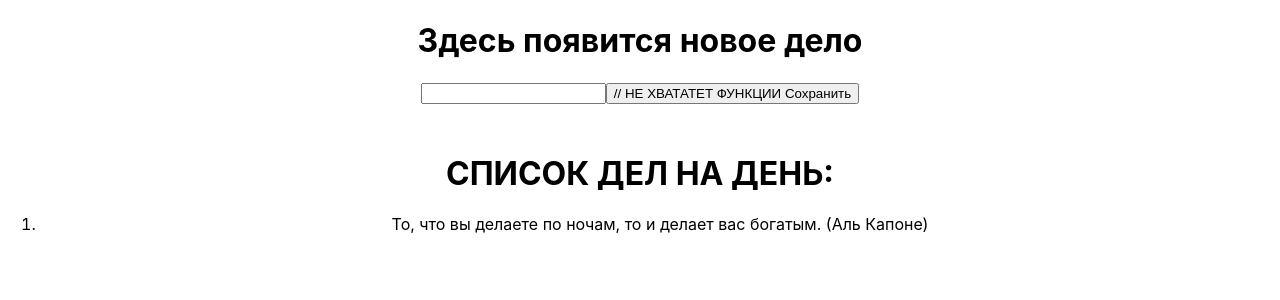
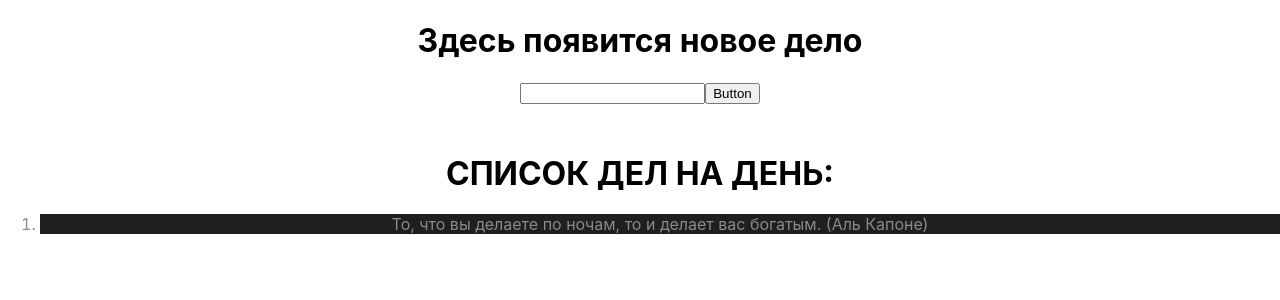
Before and after one commit to uladzidu/new-incubator-hw, a React (Create React App) app: page / in a window 1280 px wide. Shown: the top 300 px of the page. Built offline with nearby package versions, Linux system fonts and the light colour scheme.

Commit message:
task 4 test

```diff
--- a/src/App.tsx
+++ b/src/App.tsx
@@ -9,8 +9,8 @@
     <div className="App">
       {/*<HW1 />*/}
       {/*<HW2 />*/}
-      <HW3 />
-      {/*<HW4 />*/}
+      {/*<HW3 />*/}
+      <HW4 />
     </div>
   );
 }
--- a/src/HW/4/Button.tsx
+++ b/src/HW/4/Button.tsx
@@ -1,15 +1,16 @@
 type ButtonPropsType = {
-  callBack: any // НУЖНО ПРОТИПИЗИРОВАТЬ
-  name: any // НУЖНО ПРОТИПИЗИРОВАТЬ
+  callBack: () => void // НУЖНО ПРОТИПИЗИРОВАТЬ
+  name: string // НУЖНО ПРОТИПИЗИРОВАТЬ
 };
 
 export const Button = (props: ButtonPropsType) => {
   const callBackHandler = () => {
     // НУЖНО ДОПИСАТЬ
+    props.callBack()
   };
 
   return (
-    <button id={'hw04-button'} onClick={callBackHandler}>
+    <button id={'hw04-button'} onClick={() => callBackHandler()}>
       {props.name}
     </button>
   );
--- a/src/HW/4/HW4.tsx
+++ b/src/HW/4/HW4.tsx
@@ -24,27 +24,27 @@
 
   return (
     <div id={'hw04'}>
-      {/*{currentText ? (*/}
-      {/*  <h1 id={'hw04-text'}>{currentText}</h1>*/}
-      {/*) : (*/}
-      {/*  <h1 id={'hw04-default-text'}>Здесь появится новое дело</h1>*/}
-      {/*)}*/}
+      {currentText ? (
+        <h1 id={'hw04-text'}>{currentText}</h1>
+      ) : (
+        <h1 id={'hw04-default-text'}>Здесь появится новое дело</h1>
+      )}
 
-      {/*<Input НЕ ХВАТАЕТ АРГУМЕНТОВ />*/}
+      <Input currentText={currentText} setCurrentText={setCurrentText} />
 
-      {/*<Button НЕ ХВАТАЕТ АРГУМЕНТОВ />*/}
+      <Button name={'Button'} callBack={handleSave} />
 
-      {/*<h1 style={{ marginTop: '50px' }}>СПИСОК ДЕЛ НА ДЕНЬ:</h1>*/}
+      <h1 style={{ marginTop: '50px' }}>СПИСОК ДЕЛ НА ДЕНЬ:</h1>
 
-      {/*<ol id={'hw04-tasks'}>*/}
-      {/*  {texts.map((el, index) => {*/}
-      {/*    return (*/}
-      {/*      <li key={index} id={`hw04-task-${index}`} className={ЕСЛИ ЧЕТН ? S.chetNechet : ''}>*/}
-      {/*        {el}*/}
-      {/*      </li>*/}
-      {/*    );*/}
-      {/*  })}*/}
-      {/*</ol>*/}
+      <ol id={'hw04-tasks'}>
+        {texts.map((el, index) => {
+          return (
+            <li key={index} id={`hw04-task-${index}`} className={index %2 == 0 ? s.chetNechet : ''}>
+              {el}
+            </li>
+          );
+        })}
+      </ol>
     </div>
   );
 };
--- a/src/HW/4/Input.tsx
+++ b/src/HW/4/Input.tsx
@@ -1,14 +1,17 @@
+import React from "react";
+
 type InputPropsType = {
-	currentText: any // НУЖНО ПРОТИПИЗИРОВАТЬ
-	setCurrentText: any // НУЖНО ПРОТИПИЗИРОВАТЬ
+	currentText: string // НУЖНО ПРОТИПИЗИРОВАТЬ
+	setCurrentText: (event : string) => void // НУЖНО ПРОТИПИЗИРОВАТЬ
 };
 
 export const Input = (props: InputPropsType) => {
-	const onChangeHandler = (event: 'НУЖНО ПРОТИПИЗИРОВАТЬ') => {
+	const onChangeHandler = (event: React.ChangeEvent<HTMLInputElement>) => {
 		// НУЖНО ДОПИСАТЬ
+		props.setCurrentText(event.currentTarget.value)
 	};
 
-	// return (
-	//   <input id={'hw04-input'} type="text" value={props.currentText} onChange={onChangeHandler} />
-	// );
+	return (
+	  <input id={'hw04-input'} type="text" value={props.currentText} onChange={onChangeHandler} />
+	);
 };
```
